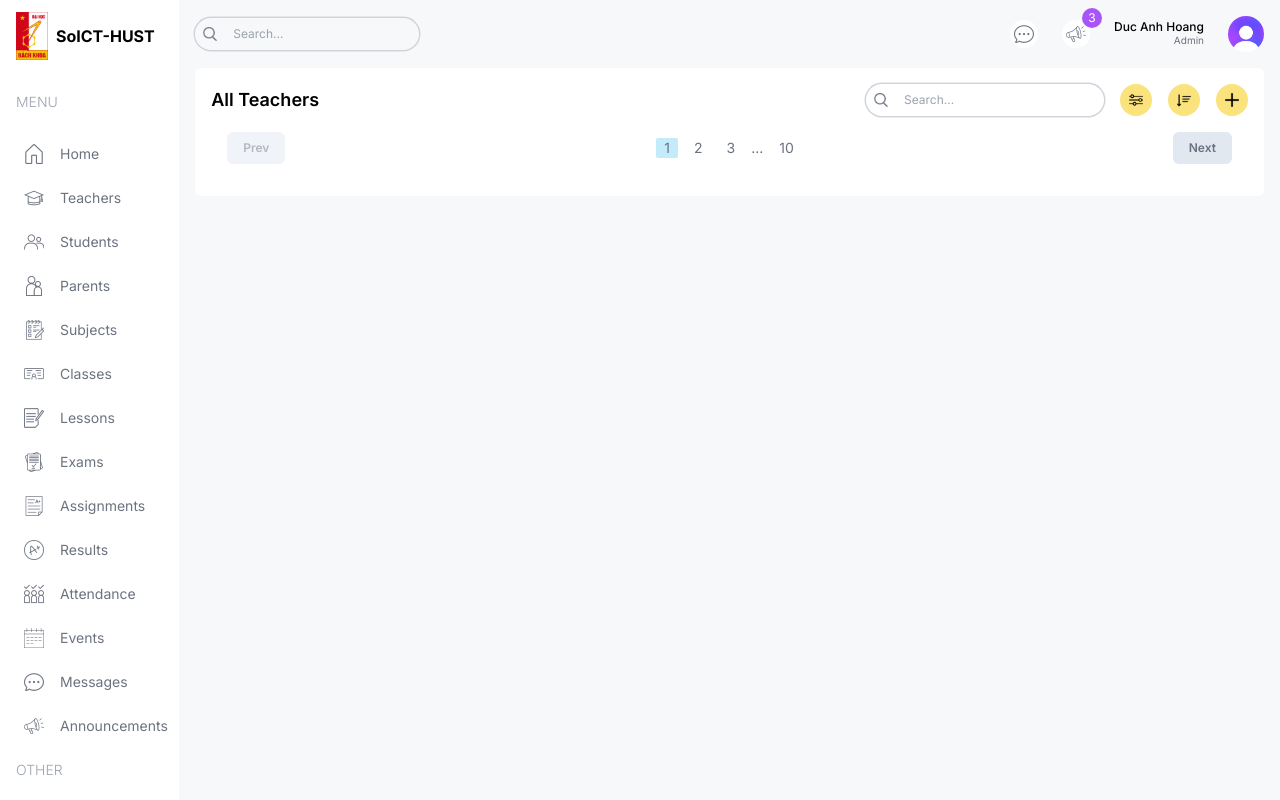
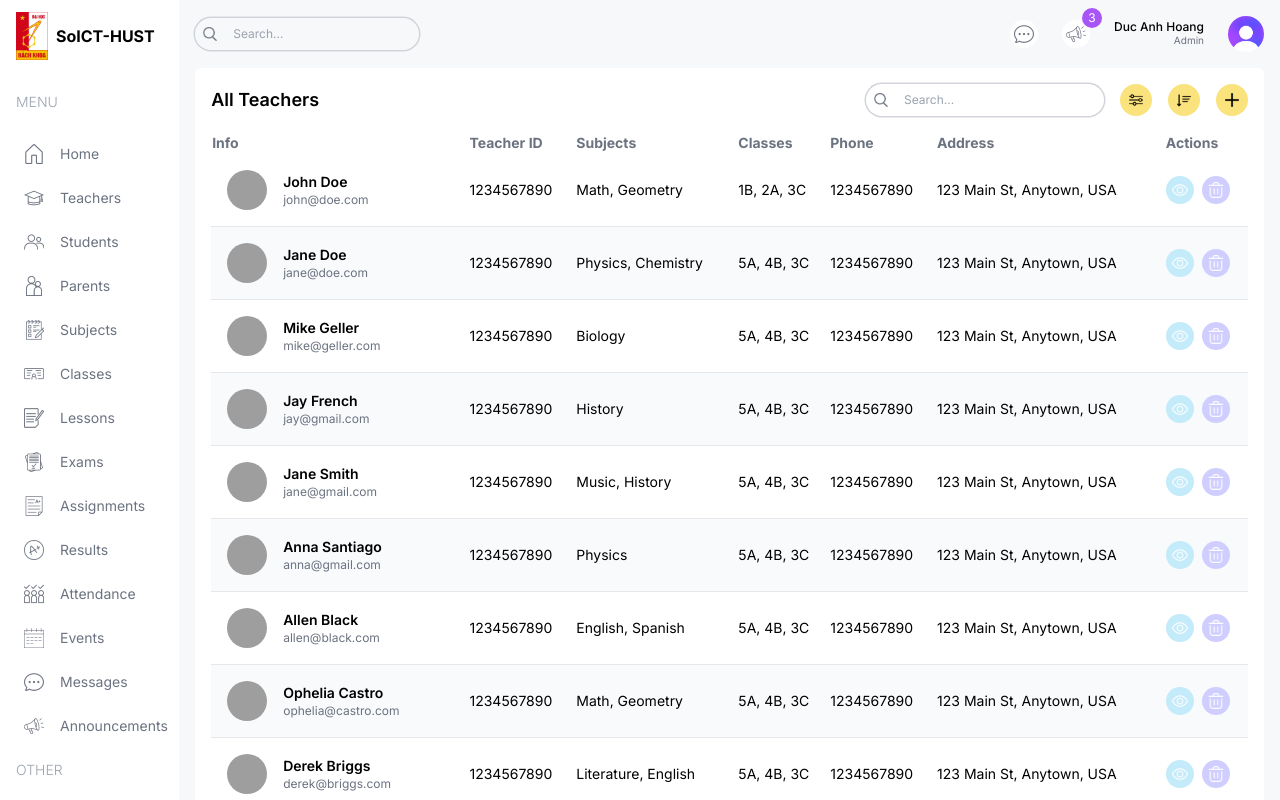
Before and after one commit to hoangducanh1865/school_management, a Next.js app: page /list/teachers in a window 1280 px wide. Built offline with nearby package versions, Linux system fonts and the light colour scheme; grey boxes are pictures that could not be loaded.

Commit message:
feat: add React/Next.js responsive reusable list table

```diff
--- a/next.config.mjs
+++ b/next.config.mjs
@@ -1,4 +1,10 @@
 /** @type {import('next').NextConfig} */
-const nextConfig = {};
+const nextConfig = {
+	images: {
+		remotePatterns: [{
+			hostname: "images.pexels.com"
+		}]
+	}
+};
 
 export default nextConfig;
--- a/src/app/(dashboard)/list/teachers/page.tsx
+++ b/src/app/(dashboard)/list/teachers/page.tsx
@@ -1,8 +1,98 @@
 import Pagination from "@/app/components/Pagination"
+import Table from "@/app/components/Table"
 import TableSearch from "@/app/components/TableSearch"
+import { role, teachersData } from "@/lib/data"
 import Image from "next/image"
+import Link from "next/link"
+
+type Teacher = {
+  id: number;
+  teacherId: string;
+  name: string;
+  email?: string;
+  photo: string;
+  phone: string;
+  subjects: string[];
+  classes: string[];
+  address: string;
+}
+
+const columns = [
+  {
+    header: "Info",
+    accessor: "info"
+  },
+  {
+    header: "Teacher ID",
+    accessor: "teacherId",
+    className: "hidden md:table-cell"
+  },
+  {
+    header: "Subjects",
+    accessor: "subjects",
+    className: "hidden md:table-cell"
+  },
+  {
+    header: "Classes",
+    accessor: "classes",
+    className: "hidden md:table-cell"
+  },
+  {
+    header: "Phone",
+    accessor: "phone",
+    className: "hidden md:table-cell"
+  },
+  {
+    header: "Address",
+    accessor: "address",
+    className: "hidden md:table-cell"
+  },
+  {
+    header: "Actions",
+    accessor: "actions"
+  }
+]
 
 const TeacherListPage = () => {
+
+  const renderRow = (item: Teacher) => (
+    <tr key={item.id} className="border-b border-gray-200 even:bg-slate-50 text-sm hover:bg-lamaPurpleLight">
+      <td className="flex items-center gap-4 p-4">
+        <Image
+            src={item.photo}
+            alt=""
+            width={40}
+            height={40}
+            className="xl:block w-10 h-10 rounded-full object-cover" // Remove md:hidden so that we can see the picture in Macbook screen
+        />
+        <div className="flex flex-col">
+          <h3 className="font-semibold">{item.name}</h3>
+          <p className="text-xs text-gray-500">{item.email}</p>
+        </div>
+      </td>
+      <td className="hidden md:table-cell">{item.teacherId}</td>
+      <td className="hidden md:table-cell">{item.subjects.join(", ")}</td>
+      <td className="hidden md:table-cell">{item.classes.join(", ")}</td>
+      <td className="hidden md:table-cell">{item.phone}</td>
+      <td className="hidden md:table-cell">{item.address}</td>
+      <td>
+        <div className="flex items-center gap-2">
+          <Link href={`/list/teachers/${item.id}`}>
+            <button className="w-7 h-7 flex items-center justify-center rounded-full bg-lamaSky">
+              <Image src="/view.png" alt="" width={16} height={16} />
+            </button>
+          </Link>
+
+          {role === "admin" && (
+            <button className="w-7 h-7 flex items-center justify-center rounded-full bg-lamaPurple">
+              <Image src="/delete.png" alt="" width={16} height={16} />
+            </button>
+          )}
+        </div>
+      </td>
+    </tr>
+  );
+
   return (
     <div className='bg-white p-4 rounded-md flex-1 m-4 mt-0'>
       {/* TOP */}
@@ -24,7 +114,7 @@
         </div>
       </div>
       {/* LIST */}
-
+      <Table columns={columns} renderRow={renderRow} data={teachersData} />
       {/* PAGINATION */}
       <Pagination />
     </div>
--- /dev/null
+++ b/src/app/components/Table.tsx
@@ -0,0 +1,32 @@
+import React from "react";
+
+const Table = ({
+  columns,
+  renderRow,
+  data
+}: {
+  columns: {
+    header: string;
+    accessor: string,
+    className?: string
+  }[];
+  renderRow: (item: any) => React.ReactNode;
+  data: any[]
+}) => {
+  return (
+    <table className="w-full mt-4">
+      <thead>
+        <tr className="text-left text-gray-500 text-sm">
+          {columns.map((col) => (
+            <th key={col.accessor} className={col.className}>{col.header}</th> // If we do not add "className={col.className}" here, when the screen is small, it will not hide the headers
+          ))}
+        </tr>
+      </thead>
+      <tbody>
+        {data.map((item) => renderRow(item))}
+      </tbody>
+    </table>
+  )
+}
+
+export default Table
```
